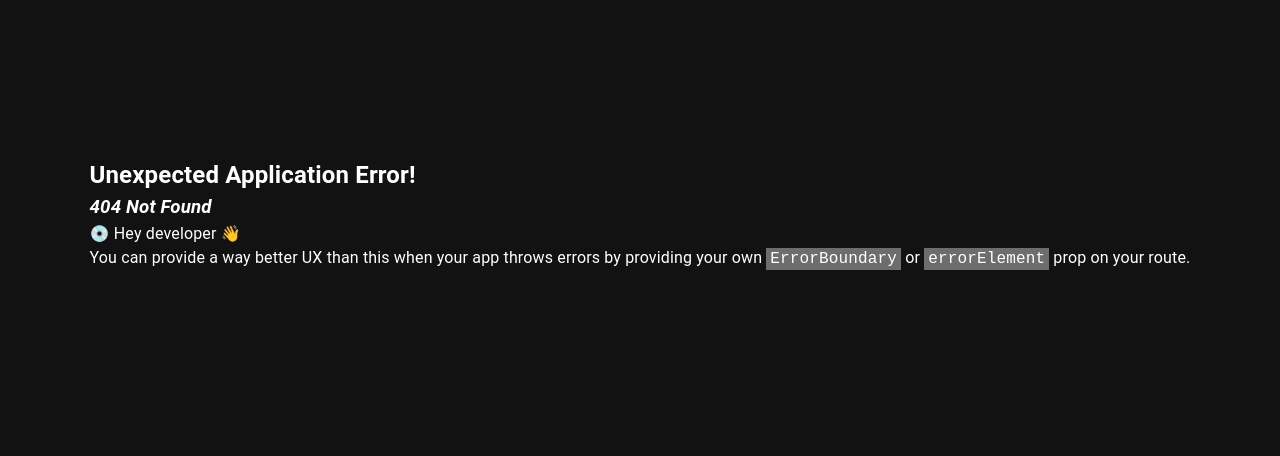
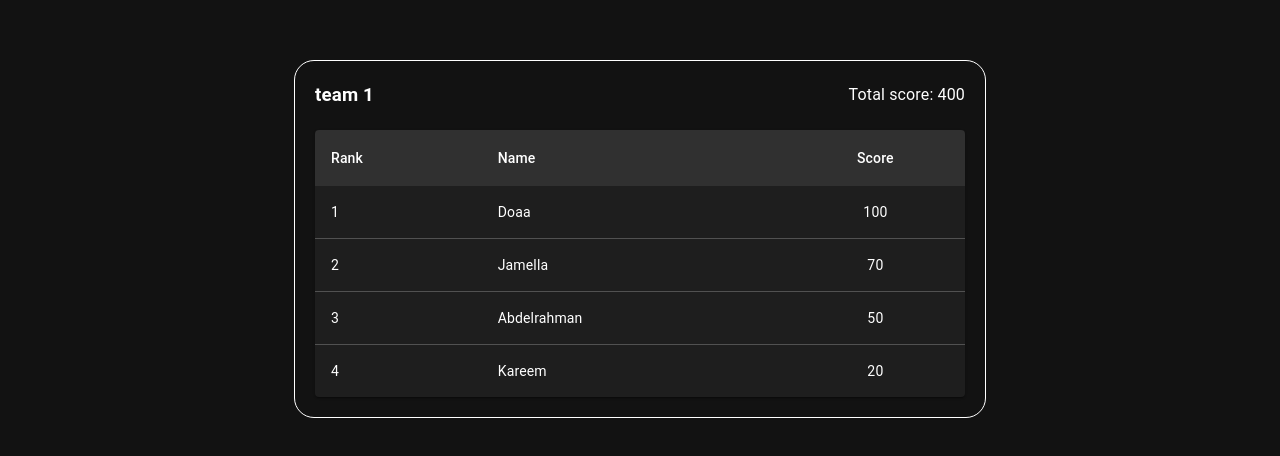
Before and after one commit to doaamohamed88/Taskify, a React (Vite) app in the folder Frontend/: page /leader-board in a window 1280 px wide. Before the commit this address had no page. Shown: the part 186-642 px from the top of the page. Built offline with nearby package versions, Linux system fonts and the light colour scheme.

Commit message:
Add leader board table & routing

```diff
--- a/Frontend/package.json
+++ b/Frontend/package.json
@@ -34,6 +34,7 @@
     "eslint-plugin-react-hooks": "^5.2.0",
     "eslint-plugin-react-refresh": "^0.4.19",
     "globals": "^16.0.0",
+    "sass": "^1.89.1",
     "vite": "^6.3.5"
   }
 }
--- a/Frontend/src/pages/LeaderBoard/LeaderBoard.jsx
+++ b/Frontend/src/pages/LeaderBoard/LeaderBoard.jsx
@@ -1,9 +1,75 @@
-import React from 'react'
+import React from "react";
+import Table from "@mui/material/Table";
+import TableBody from "@mui/material/TableBody";
+import TableCell, { tableCellClasses } from "@mui/material/TableCell";
+import TableContainer from "@mui/material/TableContainer";
+import TableHead from "@mui/material/TableHead";
+import TableRow from "@mui/material/TableRow";
+import Paper from "@mui/material/Paper";
+import { styled } from "@mui/material/styles";
+import styles from './LeaderBoard.module.scss';
 
-import styles from './LeaderBoard.module.scss'
+const StyledTableCell = styled(TableCell)(({ theme }) => ({
+  [`&.${tableCellClasses.head}`]: {
+    backgroundColor: theme.palette.action.hover,
+    color: theme.palette.common.white,
+  },
+  [`&.${tableCellClasses.body}`]: {
+    fontSize: 14,
+  },
+}));
 
-export default function leaderboard() {
+const StyledTableRow = styled(TableRow)(() => ({
+  // hide last border
+  "&:last-child td, &:last-child th": {
+    border: 0,
+  },
+}));
+
+function createData(rank, name, score) {
+  return { rank, name, score };
+}
+
+const rows = [
+  createData(1, "Doaa ", 100),
+  createData(2, "Jamella ", 70),
+  createData(3, "Abdelrahman", 50),
+  createData(4, "Kareem", 20),
+];
+
+export default function LeaderBoard() {
   return (
-    <div className={styles.leaderboard}>leaderboard</div>
-  )
+    <div className={styles.tableContainer}>
+      <div className={styles.tableHeaderInfo}>
+        <h3 style={{ textAlign: "center" }}>team 1</h3>
+        <span>Total score: 400</span>
+      </div>
+
+      <TableContainer component={Paper}>
+        <Table sx={{ minWidth: 650 }} aria-label="simple table">
+          <TableHead>
+            <StyledTableRow>
+              <StyledTableCell>Rank</StyledTableCell>
+              <StyledTableCell>Name</StyledTableCell>
+              <StyledTableCell align="center">Score</StyledTableCell>
+            </StyledTableRow>
+          </TableHead>
+          <TableBody>
+            {rows.map((row) => (
+              <TableRow
+                key={row.rank}
+                sx={{ "&:last-child td, &:last-child th": { border: 0 } }}
+              >
+                <StyledTableCell>{row.rank}</StyledTableCell>
+                <StyledTableCell component="th" scope="row">
+                  {row.name}
+                </StyledTableCell>
+                <StyledTableCell align="center">{row.score}</StyledTableCell>
+              </TableRow>
+            ))}
+          </TableBody>
+        </Table>
+      </TableContainer>
+    </div>
+  );
 }
--- a/Frontend/src/pages/LeaderBoard/LeaderBoard.module.scss
+++ b/Frontend/src/pages/LeaderBoard/LeaderBoard.module.scss
@@ -0,0 +1,17 @@
+.tableContainer {
+  padding: 20px;
+  border: 1px solid white;
+  border-radius: 20px;
+  box-shadow: 0 4px 8px rgba(78, 44, 44, 0);
+  max-width: 800px;
+  margin: auto;
+  margin-top: 50px;
+}
+
+.tableHeaderInfo {
+  margin-bottom: 20px;
+  text-align: center;
+  display: flex;
+  justify-content: space-between;
+  align-items: center;
+}
--- a/Frontend/src/routes/routes.jsx
+++ b/Frontend/src/routes/routes.jsx
@@ -1,5 +1,6 @@
 import { createBrowserRouter } from "react-router";
 import AuthenticationPage from "../pages/AuthenticationPage/AuthenticationPage";
+import LeaderBoard from "../pages/leaderboard/leaderboard";
 
 export const routes = createBrowserRouter([
   {
@@ -14,4 +15,8 @@ export const routes = createBrowserRouter([
     path: "/forget-password",
     element: <AuthenticationPage type={"forgetPassword"} />,
   },
+  {
+    path: "/leader-board",
+    element: <LeaderBoard />,
+  },
 ]);
```
Also changed, not shown: 1 other file (tests, documents, lock files or other folders).
